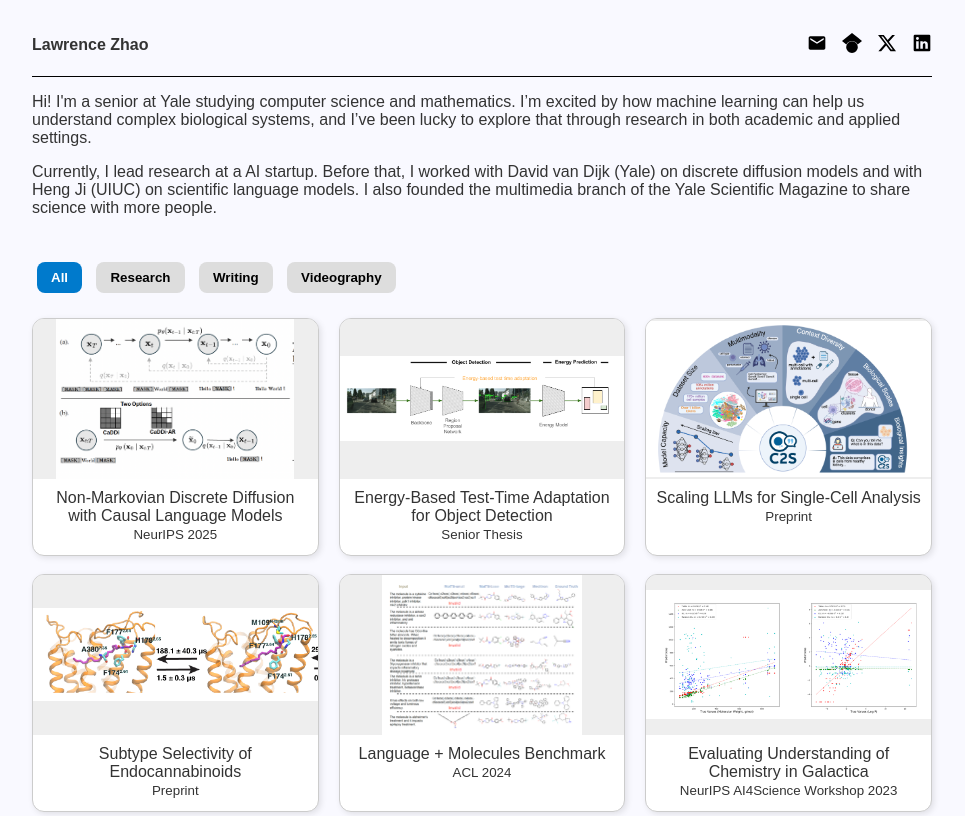
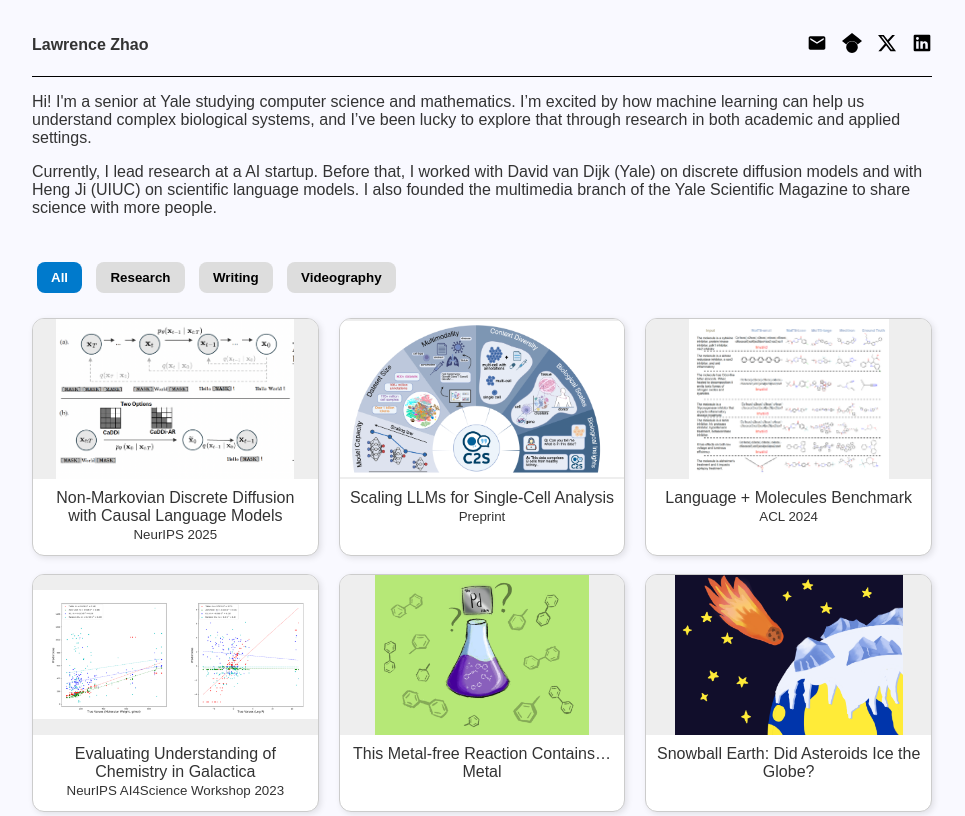
Before and after one commit to chessgoose/website, a plain HTML site: page index.html in a window 1280 px wide. Shown: the top 816 px of the page, without its empty margins (158-1123 px from the left). Drawn offline with Linux system fonts and the light colour scheme.

Commit message:
removed senior thesis, trim

```diff
--- a/index.html
+++ b/index.html
@@ -68,16 +68,6 @@
 
         <!-- Preprint: Single-cell scaling -->
 
-        <li data-category="research">
-          <a href="files/Senior Thesis.pdf">
-            <span class="tag tag-research">Research</span>
-            <img src="images/ETA diagram.png" alt="Single-cell LLMs">
-            <div class="card-content">
-              <p>Energy-Based Test-Time Adaptation for Object Detection<br><small>Senior Thesis</small></p>
-            </div>
-          </a>
-        </li>
-
 
         <li data-category="research">
           <a href="https://doi.org/10.1101/2025.04.14.648850">
@@ -85,17 +75,6 @@
             <img src="images/cell2sentence.png" alt="Single-cell LLMs">
             <div class="card-content">
               <p>Scaling LLMs for Single-Cell Analysis<br><small>Preprint</small></p>
-            </div>
-          </a>
-        </li>
-
-        <!-- Preprint: Endocannabinoids -->
-        <li data-category="research">
-          <a href="https://www.biorxiv.org/content/10.1101/2024.10.25.620304v1">
-            <span class="tag tag-research">Research</span>
-            <img src="images/shukla2.png" alt="Endocannabinoids">
-            <div class="card-content">
-              <p>Subtype Selectivity of Endocannabinoids<br><small>Preprint</small></p>
             </div>
           </a>
         </li>
```
Also changed, not shown: 1 other file.
